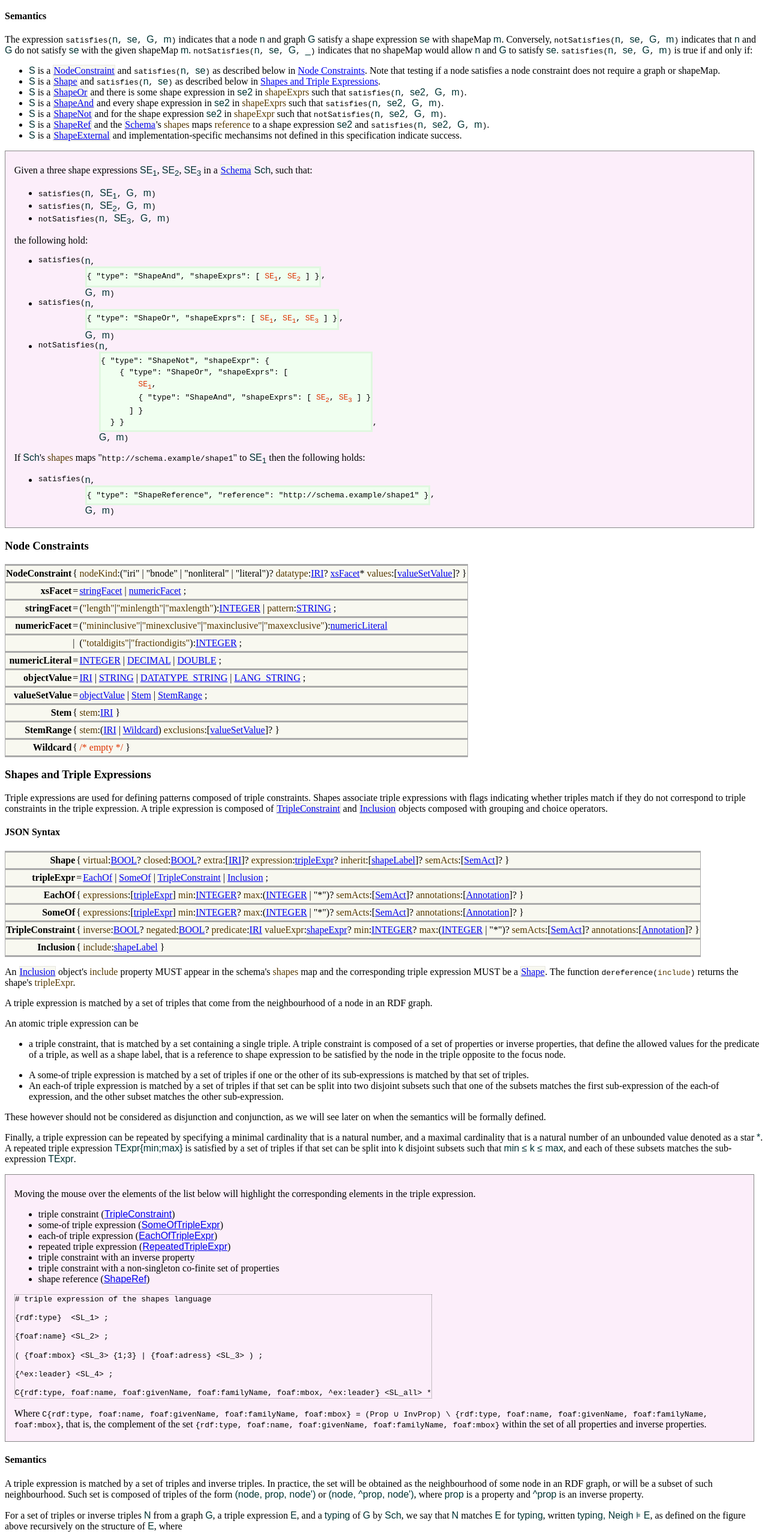
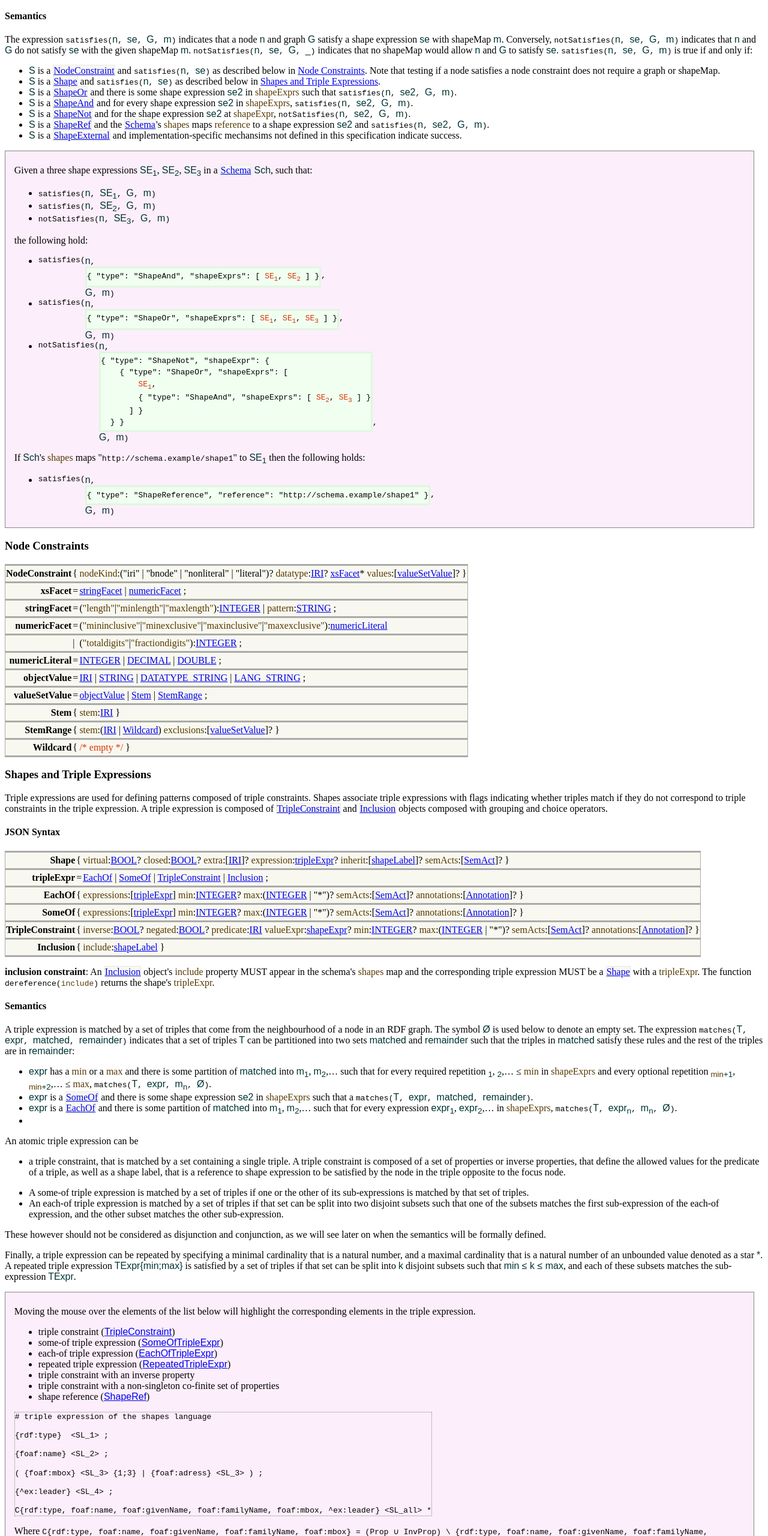
Before and after one commit to shexSpec/semantics, a plain HTML site: page index.html in a window 1280 px wide. Shown: the part 3975-6535 px from the top of the page at 60% size. Drawn offline with nearby package versions, Linux system fonts and the light colour scheme; a script that the page names is missing.

Commit message:
+ triple expression semantics

```diff
--- a/index.html
+++ b/index.html
@@ -379,20 +379,20 @@ _:User2
       <section id="value-expressions-semantics">
       <h4>Semantics</h4>
       <p>
-        The expression <code>satisfies(<m>n</m>, <m>se</m>, <m>G</m>, <m>m</m>)</code> indicates that a node <m>n</m> and graph <m>G</m> satisfy a shape expression <m>se</m> with shapeMap <m>m</m>.
-        Conversely, <code>notSatisfies(<m>n</m>, <m>se</m>, <m>G</m>, <m>m</m>)</code> indicates that <m>n</m> and <m>G</m> do not satisfy <m>se</m> with the given shapeMap <m>m</m>.
-        <code>notSatisfies(<m>n</m>, <m>se</m>, <m>G</m>, <m>_</m>)</code> indicates that no shapeMap would allow <m>n</m> and <m>G</m> to satisfy <m>se</m>.
-        <code>satisfies(<m>n</m>, <m>se</m>, <m>G</m>, <m>m</m>)</code> is true if and only if:
+        The expression <code class="function">satisfies(<m>n</m>, <m>se</m>, <m>G</m>, <m>m</m>)</code> indicates that a node <m>n</m> and graph <m>G</m> satisfy a shape expression <m>se</m> with shapeMap <m>m</m>.
+        Conversely, <code class="function">notSatisfies(<m>n</m>, <m>se</m>, <m>G</m>, <m>m</m>)</code> indicates that <m>n</m> and <m>G</m> do not satisfy <m>se</m> with the given shapeMap <m>m</m>.
+        <code class="function">notSatisfies(<m>n</m>, <m>se</m>, <m>G</m>, <m>_</m>)</code> indicates that no shapeMap would allow <m>n</m> and <m>G</m> to satisfy <m>se</m>.
+        <code class="function">satisfies(<m>n</m>, <m>se</m>, <m>G</m>, <m>m</m>)</code> is true if and only if:
       </p>
 
       <ul>
-        <li><m>S</m> is a <span class="jobjref"><a href="#dfn-NodeConstraint" class="obj">NodeConstraint</a></span> and <code>satisfies(<m>n</m>, <m>se</m>)</code> as described below in <a href="node-constraints">Node Constraints</a>.
+        <li><m>S</m> is a <span class="jobjref"><a href="#dfn-NodeConstraint" class="obj">NodeConstraint</a></span> and <code class="function">satisfies(<m>n</m>, <m>se</m>)</code> as described below in <a href="node-constraints">Node Constraints</a>.
         Note that testing if a node satisfies a node constraint does not require a graph or shapeMap.</li>
-        <li><m>S</m> is a <span class="jobjref"><a href="#dfn-Shape" class="obj">Shape</a></span> and <code>satisfies(<m>n</m>, <m>se</m>)</code> as described below in <a href="#shapes-and-TEs">Shapes and Triple Expressions</a>.</li>
-        <li><m>S</m> is a <span class="jobjref"><a href="#dfn-ShapeOr" class="obj">ShapeOr</a></span> and there is some shape expression in <m>se2</m> in <span class="param">shapeExprs</span> such that <code>satisfies(<m>n</m>, <m>se2</m>, <m>G</m>, <m>m</m>)</code>.</li>
-        <li><m>S</m> is a <span class="jobjref"><a href="#dfn-ShapeAnd" class="obj">ShapeAnd</a></span> and every shape expression in <m>se2</m> in <span class="param">shapeExprs</span> such that <code>satisfies(<m>n</m>, <m>se2</m>, <m>G</m>, <m>m</m>)</code>.</li>
-        <li><m>S</m> is a <span class="jobjref"><a href="#dfn-ShapeNot" class="obj">ShapeNot</a></span> and for the shape expression <m>se2</m> in <span class="param">shapeExpr</span> such that <code>notSatisfies(<m>n</m>, <m>se2</m>, <m>G</m>, <m>m</m>)</code>.</li>
-        <li><m>S</m> is a <span class="jobjref"><a href="#dfn-ShapeRef" class="obj">ShapeRef</a></span> and the <span class="jobjref"><a href="#dfn-Schema" class="obj">Schema</a></span>'s <span class="param">shapes</span> maps <span class="param">reference</span> to a shape expression <m>se2</m> and <code>satisfies(<m>n</m>, <m>se2</m>, <m>G</m>, <m>m</m>)</code>.</li>
+        <li><m>S</m> is a <span class="jobjref"><a href="#dfn-Shape" class="obj">Shape</a></span> and <code class="function">satisfies(<m>n</m>, <m>se</m>)</code> as described below in <a href="#shapes-and-TEs">Shapes and Triple Expressions</a>.</li>
+        <li><m>S</m> is a <span class="jobjref"><a href="#dfn-ShapeOr" class="obj">ShapeOr</a></span> and there is some shape expression <m>se2</m> in <span class="param">shapeExprs</span> such that <code class="function">satisfies(<m>n</m>, <m>se2</m>, <m>G</m>, <m>m</m>)</code>.</li>
+        <li><m>S</m> is a <span class="jobjref"><a href="#dfn-ShapeAnd" class="obj">ShapeAnd</a></span> and for every shape expression <m>se2</m> in <span class="param">shapeExprs</span>, <code class="function">satisfies(<m>n</m>, <m>se2</m>, <m>G</m>, <m>m</m>)</code>.</li>
+        <li><m>S</m> is a <span class="jobjref"><a href="#dfn-ShapeNot" class="obj">ShapeNot</a></span> and for the shape expression <m>se2</m> at <span class="param">shapeExpr</span>, <code class="function">notSatisfies(<m>n</m>, <m>se2</m>, <m>G</m>, <m>m</m>)</code>.</li>
+        <li><m>S</m> is a <span class="jobjref"><a href="#dfn-ShapeRef" class="obj">ShapeRef</a></span> and the <span class="jobjref"><a href="#dfn-Schema" class="obj">Schema</a></span>'s <span class="param">shapes</span> maps <span class="param">reference</span> to a shape expression <m>se2</m> and <code class="function">satisfies(<m>n</m>, <m>se2</m>, <m>G</m>, <m>m</m>)</code>.</li>
         <li><m>S</m> is a <span class="jobjref"><a href="#dfn-ShapeExternal" class="obj">ShapeExternal</a></span> and implementation-specific mechansims not defined in this specification indicate success.</li>
       </ul>
 
@@ -401,9 +401,9 @@ _:User2
 	  Given a three shape expressions <m>SE<sub>1</sub></m>, <m>SE<sub>2</sub></m>, <m>SE<sub>3</sub></m> in a <span class="jobjref"><a href="#dfn-Schema" class="obj">Schema</a></span> <m>Sch</m>, such that:
 	</p>
   <ul>
-    <li><code>satisfies(<m>n</m>, <m>SE<sub>1</sub></m>, <m>G</m>, <m>m</m>)</code></li>
-    <li><code>satisfies(<m>n</m>, <m>SE<sub>2</sub></m>, <m>G</m>, <m>m</m>)</code></li>
-    <li><code>notSatisfies(<m>n</m>, <m>SE<sub>3</sub></m>, <m>G</m>, <m>m</m>)</code></li>
+    <li><code class="function">satisfies(<m>n</m>, <m>SE<sub>1</sub></m>, <m>G</m>, <m>m</m>)</code></li>
+    <li><code class="function">satisfies(<m>n</m>, <m>SE<sub>2</sub></m>, <m>G</m>, <m>m</m>)</code></li>
+    <li><code class="function">notSatisfies(<m>n</m>, <m>SE<sub>3</sub></m>, <m>G</m>, <m>m</m>)</code></li>
   </ul>
 	<p>
     the following hold:
@@ -471,14 +471,26 @@ _:User2
   <tr class="obj"><th id="dfn-Inclusion" class="obj">Inclusion</th><td>{</td><td><span class="param">include</span>:<a class="nobref" href="#dfn-shapeLabel">shapeLabel</a> }</td></tr>
         </table>
       </div>
-      <p>
-        An <span class="jobjref"><a href="#dfn-Inclusion">Inclusion</a></span> object's <span class="param">include</span> property MUST appear in the schema's <span class="param">shapes</span> map and the corresponding triple expression MUST be a <span class="jobjref"><a href="#dfn-Shape">Shape</a></span>.
+      <p id="inclusion-constraint">
+        <span class="label">inclusion constraint</span>: An <span class="jobjref"><a href="#dfn-Inclusion">Inclusion</a></span> object's <span class="param">include</span> property MUST appear in the schema's <span class="param">shapes</span> map and the corresponding triple expression MUST be a <span class="jobjref"><a href="#dfn-Shape">Shape</a></span> with a <span class="param">tripleExpr</span>.
         The function <code>dereference(<span class="param">include</span>)</code> returns the shape's <span class="param">tripleExpr</span>.
       </p>
 
-      <p>
-	A triple expression is matched by a set of triples that come from the neighbourhood of a node in an RDF graph.
-      </p>
+      </section>
+
+      <section id="triple-expressions-semantics">
+      <h4>Semantics</h4>
+      <p>
+	      A triple expression is matched by a set of triples that come from the neighbourhood of a node in an RDF graph.
+        The symbol <m>Ø</m> is used below to denote an empty set.
+        The expression <code>matches(<m>T</m>, <m>expr</m>, <m>matched</m>, <m>remainder</m>)</code> indicates that a set of triples <m>T</m> can be partitioned into two sets <m>matched</m> and <m>remainder</m> such that the triples in <m>matched</m> satisfy these rules and the rest of the triples are in <m>remainder</m>:
+      </p>
+      <ul>
+        <li><m>expr</m> has a <span class="param">min</span> or a <span class="param">max</span> and there is some partition of <m>matched</m> into <m>m<sub>1</sub></m>, <m>m<sub>2</sub></m>,… such that for every required repetition <m><sub>1</sub></m>, <m><sub>2</sub></m>,… ≤ <span class="param">min</span> in <span class="param">shapeExprs</span> and every optional repetition <m><sub><span class="param">min</span>+1</sub></m>, <m><sub><span class="param">min</span>+2</sub></m>,… ≤ <span class="param">max</span>, <code class="function">matches(<m>T</m>, <m>expr</m>, <m>m<sub>n</sub></m>, <m>Ø</m>)</code>.</li>
+        <li><m>expr</m> is a <span class="jobjref"><a href="#dfn-SomeOf" class="obj">SomeOf</a></span> and there is some shape expression <m>se2</m> in <span class="param">shapeExprs</span> such that a <code class="function">matches(<m>T</m>, <m>expr</m>, <m>matched</m>, <m>remainder</m>)</code>.</li>
+        <li><m>expr</m> is a <span class="jobjref"><a href="#dfn-EachOf" class="obj">EachOf</a></span> and there is some partition of <m>matched</m> into <m>m<sub>1</sub></m>, <m>m<sub>2</sub></m>,… such that for every expression <m>expr<sub>1</sub></m>, <m>expr<sub>2</sub></m>,… in <span class="param">shapeExprs</span>, <code class="function">matches(<m>T</m>, <m>expr<sub>n</sub></m>, <m>m<sub>n</sub></m>, <m>Ø</m>)</code>.</li>
+        <li></li>
+      </ul>
       <p>
 	An atomic triple expression can be
 	<ul>
@@ -546,15 +558,6 @@ _:User2
 	    -->
 	</script>
       </div>
-      </section>
-
-      <section id="triple-expressions-semantics">
-      <h4>Semantics</h4>
-      <p>
-	A triple expression is matched by a set of triples and inverse triples.
-	In practice, the set will be obtained as the neighbourhood of some node in an RDF graph, or will be a subset of such neighbourhood.
-	Such set is composed of triples of the form <m>(node, prop, node')</m> or <m>(node, ^prop, node')</m>, where <m>prop</m> is a property and <m>^prop</m> is an inverse property.
-      </p>
 
       <p>
 	For a set of triples or inverse triples <m>N</m> from a graph <m>G</m>, a triple expression <m>E</m>, and a <m>typing</m> of <m>G</m> by <m>Sch</m>, we say that <m>N</m> matches <m>E</m> for <m>typing</m>, written <m>typing, Neigh &#x22A7; E</m>, as defined on the figure above recursively on the structure of <m>E</m>, where
@@ -1664,7 +1667,8 @@ otherwise the result is the left <a class="grammarRef" href="#prod-unaryTripleEx
 <td>   ::=   </td>
 <td><code class="content">"&amp;" <span class="prod"><a class="grammarRef" href="#prod-shapeLabel">shapeLabel</a></span></code></td>
 </tr>
-  <tr class="obj"><td></td><td><a href="#dfn-Inclusion" class="obj">Inclusion</a></td><td>{</td><td><span class="param">include</span>:<a class="nobref" href="#dfn-shapeLabel">shapeLabel</a> }</td></tr>
+  <tr class="params"><td></td><td colspan="3">Per the <a href="#inclusion-constraint">inclusion constraint</a>, <span class="param">shapeLabel</span> property MUST appear in the schema's <span class="param">shapes</span> map and the corresponding triple expression MUST be a <span class="jobjref"><a href="#dfn-Shape">Shape</a></span> with a <span class="param">tripleExpr</span>.</td></tr>
+<tr class="obj"><td></td><td><a href="#dfn-Inclusion" class="obj">Inclusion</a></td><td>{</td><td><span class="param">include</span>:<a class="nobref" href="#dfn-shapeLabel">shapeLabel</a> }</td></tr>
 </tbody>
 
 <tbody class="grammarParagraph">
@@ -2142,9 +2146,8 @@ otherwise the result is the left <a class="grammarRef" href="#prod-unaryTripleEx
 
 </table>
       </div>
-    <section id="compilation-shex-shapes">
-      <h3>Examples of Compilation of a ShEx Schema into a Shapes Schema</h3>
-      <section id="compilation-shex-shapes-examples">
+    <section id="compilation-example">
+      <h3>Examples of Compilating ShExC into ShExJ</h3>
 
 	<section id="compilation-example-closed-shape">
 	  <h4>Closed shape expression</h4>
@@ -2484,7 +2487,6 @@ CLOSED {
 	  </script>
 	</div>
       </section>
-      </section>
     </section>
     </section>
 
--- a/local.css
+++ b/local.css
@@ -275,3 +275,7 @@ div.shexjTable th { text-align: right; }
 .grammarTable tr.params td:nth-child(2) {
     padding-left: .25em;
 }
+
+.label { font-weight: bold; }
+
+.function { white-space: nowrap; }
```
